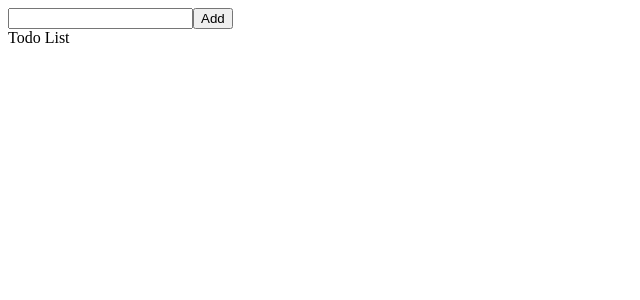
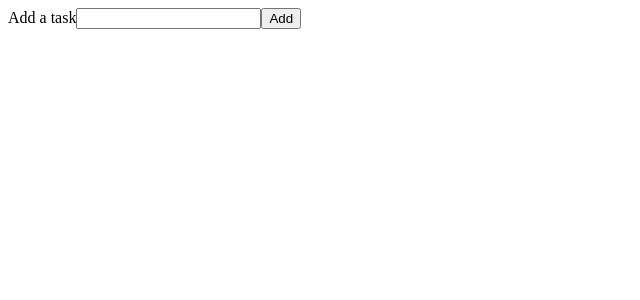
Before and after one commit to shreyasibhagwat6/todo, a React (Create React App) app: page / in a window 1280 px wide. Shown: the top 300 px of the page, without its empty margins (0-640 px from the left). Built offline with nearby package versions, Linux system fonts and the light colour scheme.

Commit message:
add todo functionality complete

```diff
--- a/src/App.js
+++ b/src/App.js
@@ -1,11 +1,24 @@
 import AddTodo from "./components/AddTodo";
 import TodoList from "./components/TodoList";
+import { useState } from "react";
 
 function App () {
+    const [todo, setTodo] = useState([]);
+
+    const createTodo = (task) => {
+        const id = Math.round(Math.random()*9999);
+        const updatedTodo = [
+            ...todo,
+            { id: id, task: task}
+        ];
+
+        setTodo(updatedTodo);
+    }
+
     return (
     <div>
-        <AddTodo />
-        <TodoList />
+        <AddTodo onCreate={createTodo}/>
+        <TodoList todo={todo}/>
     </div>
 )}
 
--- a/src/components/AddTodo.js
+++ b/src/components/AddTodo.js
@@ -1,8 +1,24 @@
-function AddTodo () {
+import { useState } from "react";
+
+function AddTodo ({ onCreate }) {
+
+    const [task, setTask] = useState('');
+
+    const handleChange = (event) => {
+        setTask(event.target.value)
+    }
+
+    const handleSubmit = (event) => {
+        event.preventDefault();
+        onCreate(task);
+        setTask('');
+    }
+
     return (
     <div>
-        <form>
-            <input></input>
+        <form onSubmit={handleSubmit}>
+            <label>Add a task</label>
+            <input value={task} onChange={handleChange}></input>
             <button>Add</button>
         </form>
     </div>
--- a/src/components/Todo.js
+++ b/src/components/Todo.js
@@ -1,5 +1,5 @@
-function Todo () {
-    return <div>Todo</div>
+function Todo ({ todo }) {
+    return <div>{todo.task}</div>
 }
 
 export default Todo;
--- a/src/components/TodoList.js
+++ b/src/components/TodoList.js
@@ -1,5 +1,12 @@
-function TodoList () {
-    return <div>Todo List</div>
-}
+import Todo from "./Todo";
+
+function TodoList ({ todo }) {
+    const renderedTodo = todo.map((todo) => {
+        return <Todo key={todo.id} todo={todo}/>
+    });
+
+    return (
+    <div>{renderedTodo}</div>
+)}
 
 export default TodoList;
```
